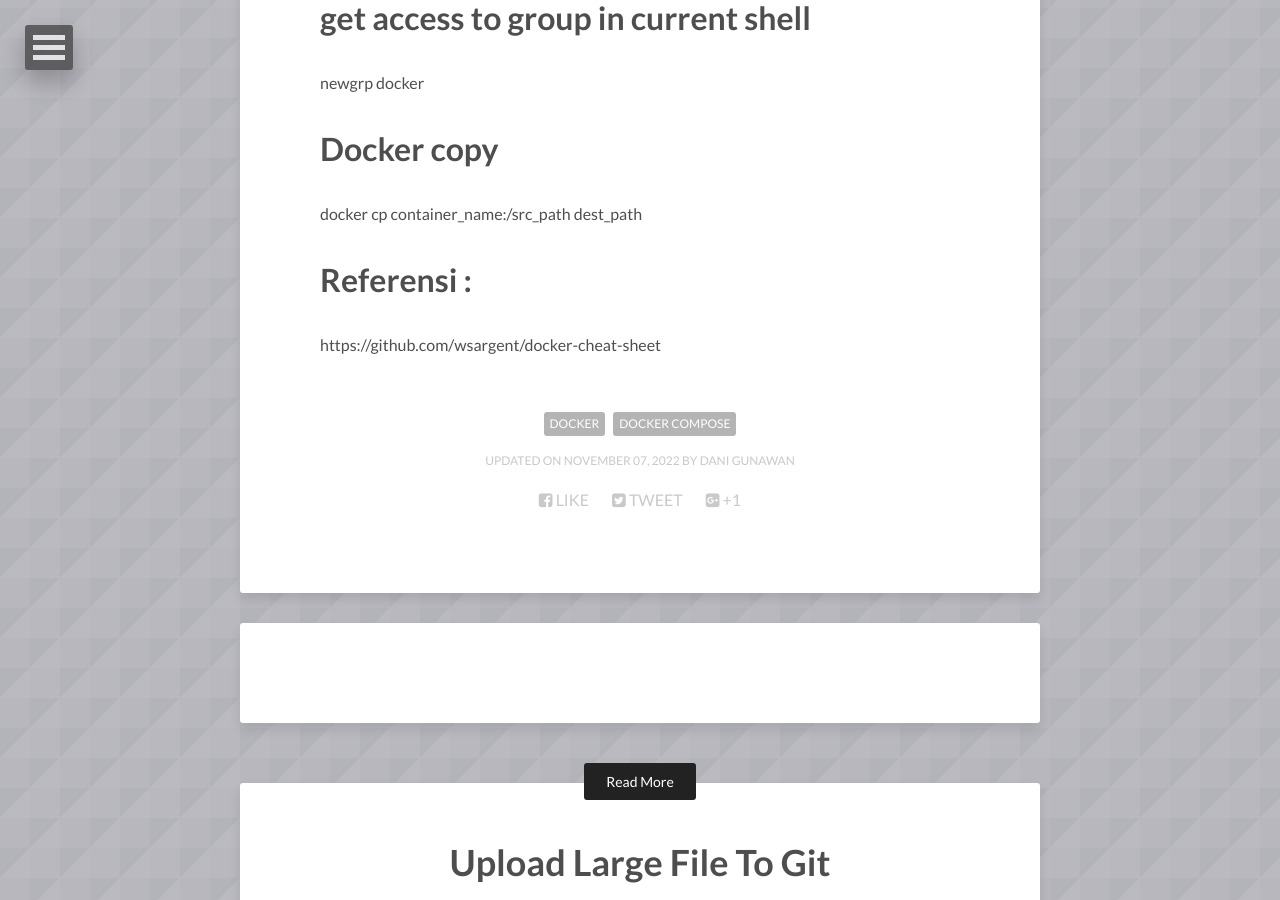
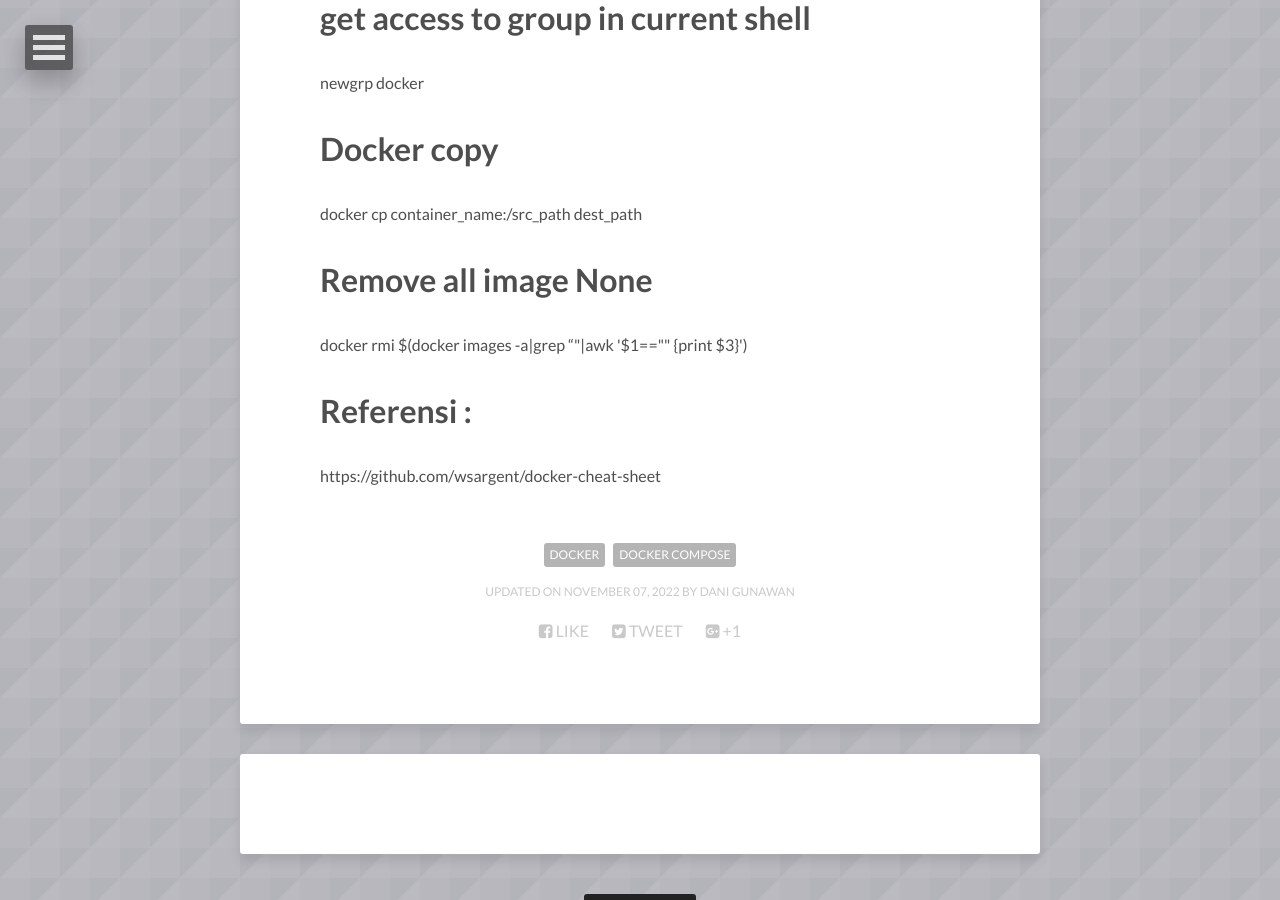
Before and after one commit to danigunawan/danigunawan.github.io, a Jekyll site: the page built from _posts/2022-11-07-cheatsheet-docker.md, in a window 1280 px wide and 900 px high, scrolled down 442 px. Built offline with Jekyll 4.4.1, drawn with Linux system fonts in a browser that asks for light colours; nearby versions of some CDN libraries; comment, search, counter and statistics services are not loaded.

Commit message:
[ADD POSTING]

```diff
--- a/_posts/2022-11-07-cheatsheet-docker.md
+++ b/_posts/2022-11-07-cheatsheet-docker.md
@@ -21,6 +21,8 @@ newgrp docker
 # Docker copy
 docker cp container_name:/src_path dest_path
 
+# Remove all image None
+docker rmi $(docker images -a|grep "<none>"|awk '$1=="<none>" {print $3}')
 
 # Referensi :
 https://github.com/wsargent/docker-cheat-sheet
```
